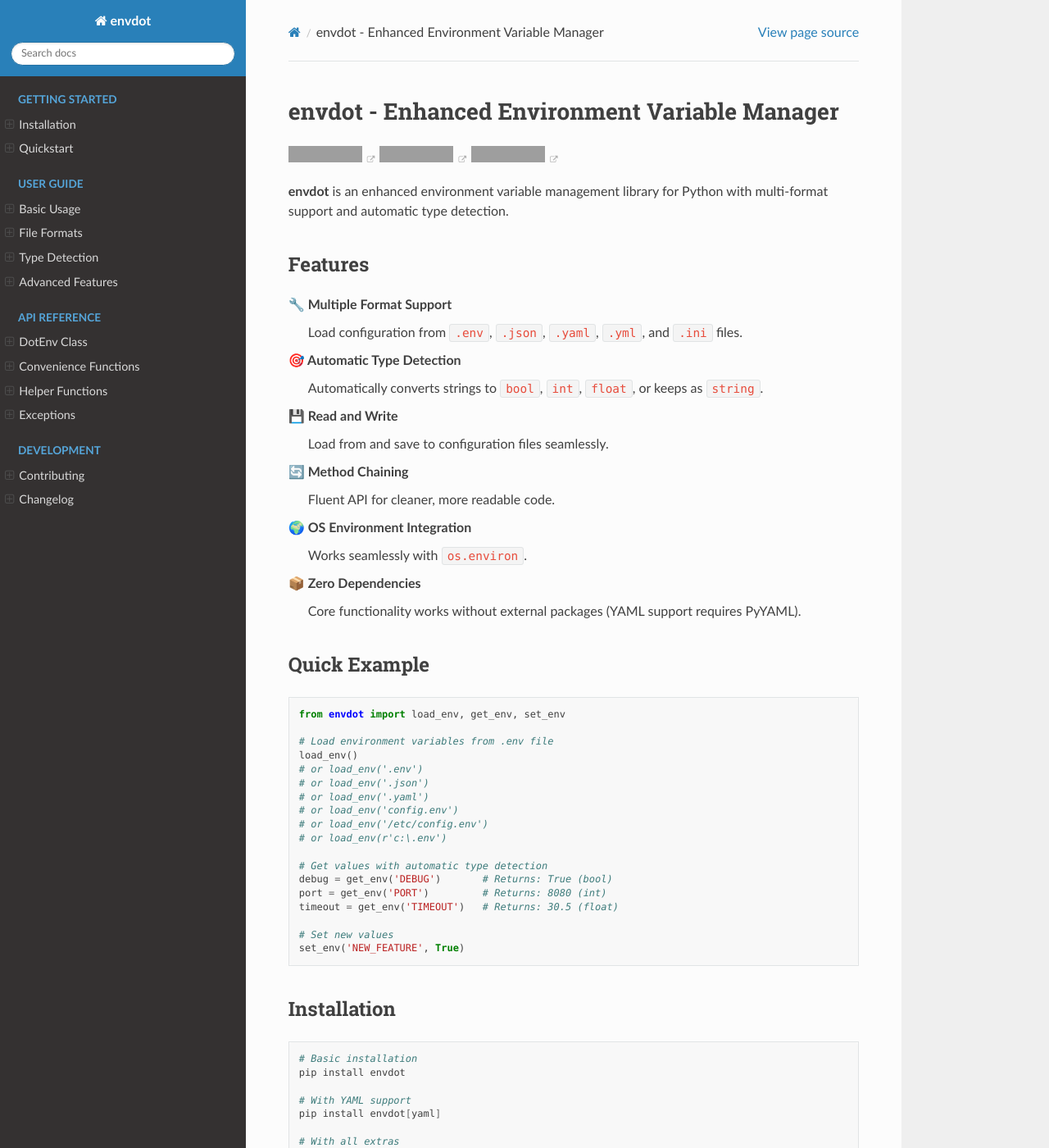
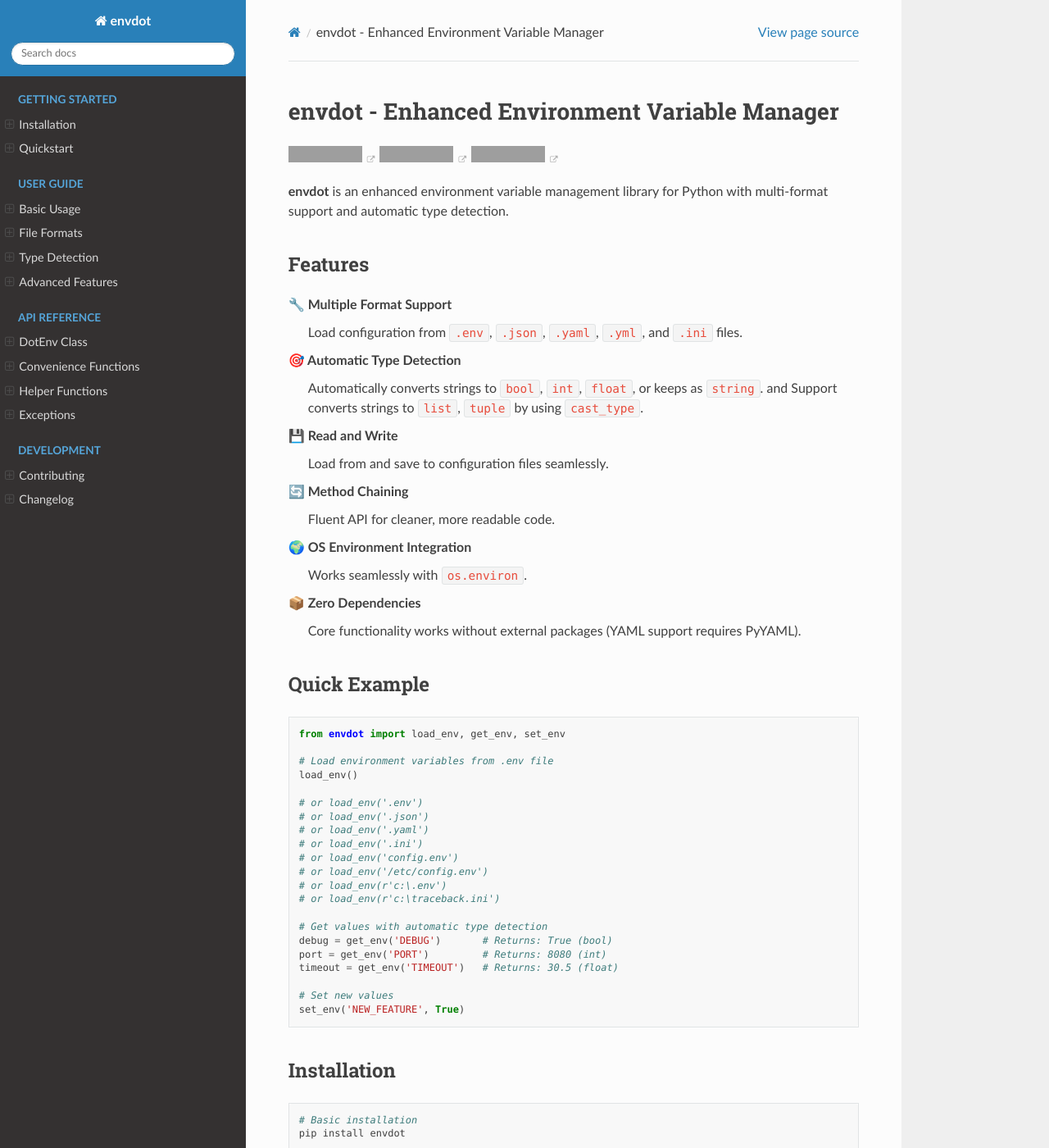
Before and after one commit to cumulus13/envdot, a Sphinx documentation site: the page built from docs/index.rst, in a window 1280 px wide and 1400 px high. Shown: the whole window at 82% size. Built offline with Sphinx 7.4.7 and the Read the Docs theme 3.1.0, drawn with Linux system fonts in a browser that asks for light colours; grey boxes are pictures that could not be loaded.

```diff
--- a/__version__.py
+++ b/__version__.py
@@ -1 +1 @@
-version = "1.0.18"
+version = "1.0.19"
--- a/docs/index.rst
+++ b/docs/index.rst
@@ -26,7 +26,7 @@ Features
    Load configuration from ``.env``, ``.json``, ``.yaml``, ``.yml``, and ``.ini`` files.
 
 🎯 **Automatic Type Detection**
-   Automatically converts strings to ``bool``, ``int``, ``float``, or keeps as ``string``.
+   Automatically converts strings to ``bool``, ``int``, ``float``, or keeps as ``string``. and Support converts strings to ``list``, ``tuple`` by using ``cast_type``.
 
 💾 **Read and Write**
    Load from and save to configuration files seamlessly.
@@ -49,12 +49,15 @@ Quick Example
 
    # Load environment variables from .env file
    load_env()
+
    # or load_env('.env')
    # or load_env('.json')
    # or load_env('.yaml')
+   # or load_env('.ini')
    # or load_env('config.env')
    # or load_env('/etc/config.env')
    # or load_env(r'c:\.env')
+   # or load_env(r'c:\traceback.ini')
 
    # Get values with automatic type detection
    debug = get_env('DEBUG')       # Returns: True (bool)
--- a/docs/quickstart.rst
+++ b/docs/quickstart.rst
@@ -33,9 +33,11 @@ The simplest way to load your environment variables:
    # or load_env('.env')
    # or load_env('.json')
    # or load_env('.yaml')
+   # or load_env('.ini')
    # or load_env('config.env')
    # or load_env('/etc/config.env')
    # or load_env(r'c:\.env')
+   # or load_env(r'c:\traceback.ini')
 
 Using the DotEnv Class
 ----------------------
```
